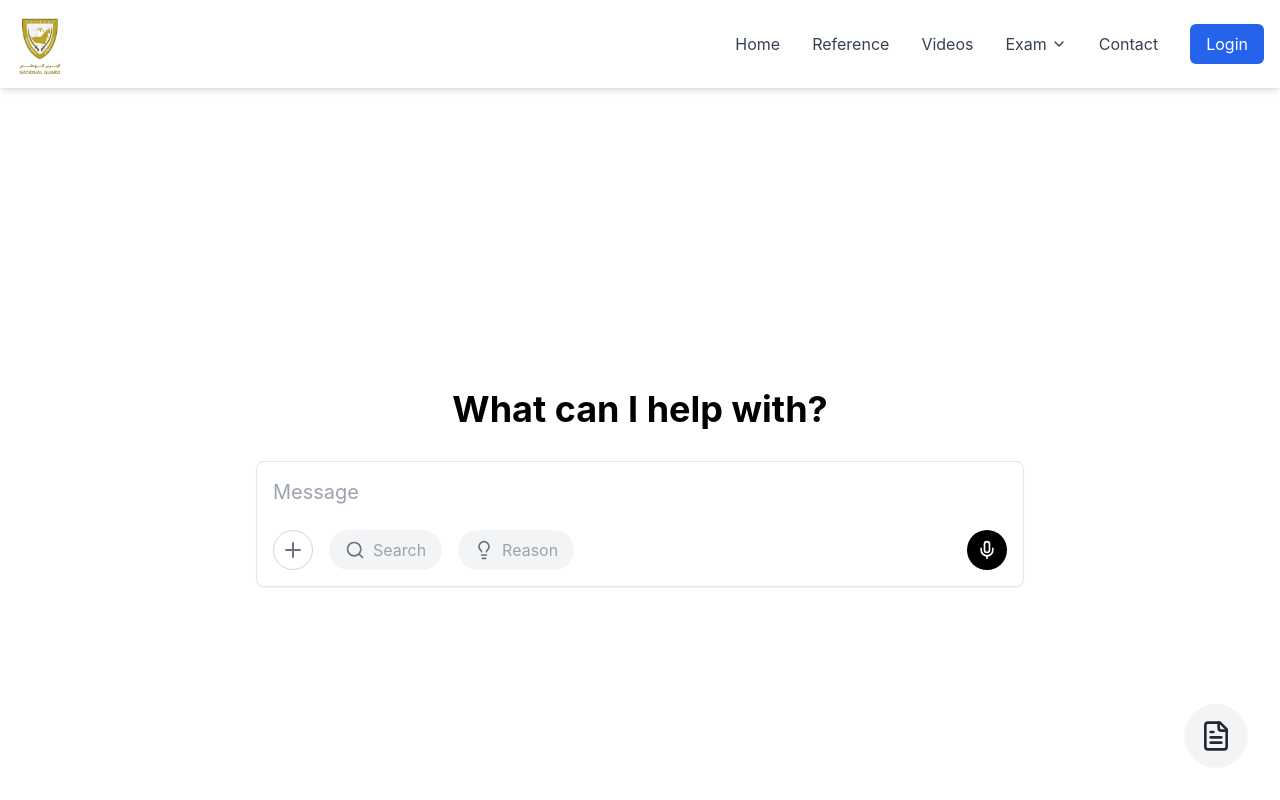
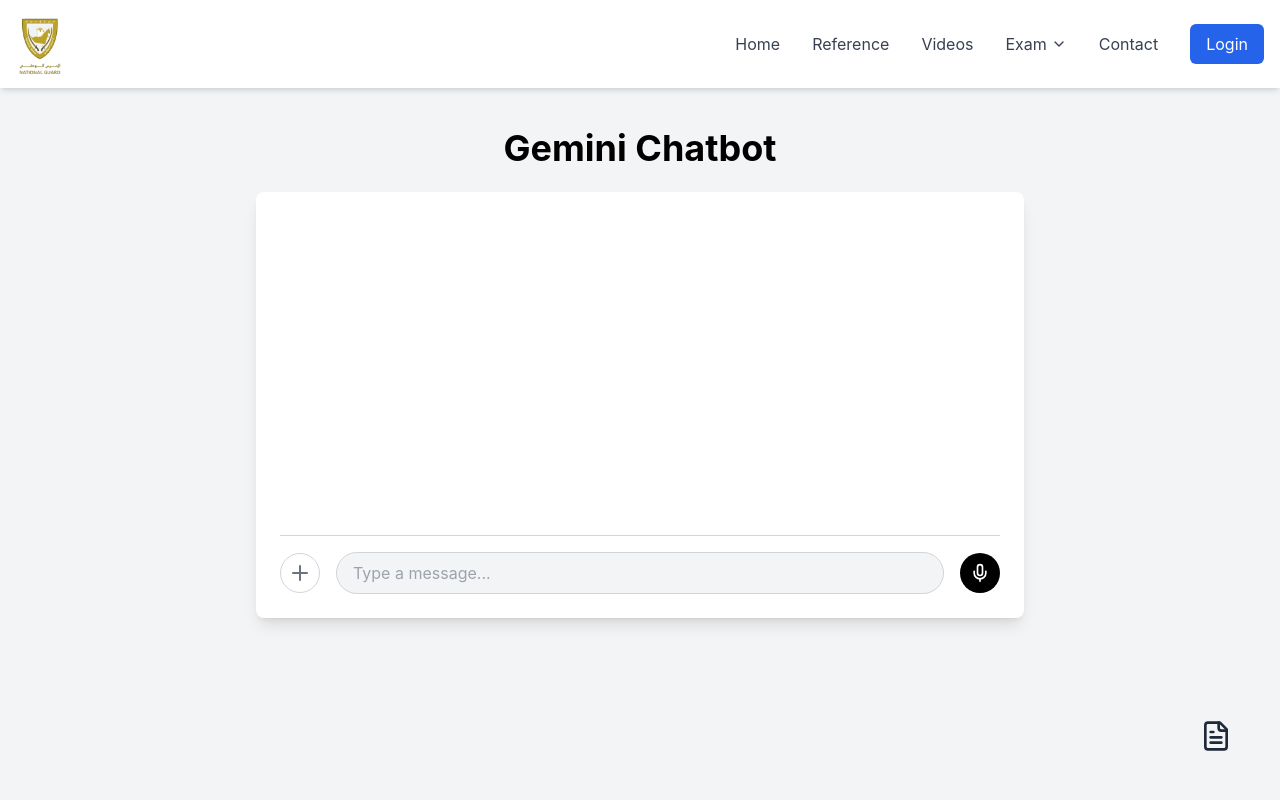
Before and after one commit to IzumiFreelance/national-guard, a React (Vite) app: page / in a window 1280 px wide. Both pictures are taken after a click on the button 1216 px from the left and 736 px from the top of the page. Shown: the top 800 px of the page. Built offline with nearby package versions, Linux system fonts and the light colour scheme.

Commit message:
Update Chat.tsx

```diff
--- a/src/components/Chat.tsx
+++ b/src/components/Chat.tsx
@@ -1,51 +1,77 @@
-
-import React, { useState } from 'react';
-import { Shield, Search, LightbulbIcon, Plus, Mic, Home, FileText, Video, FileCheck, LayoutDashboard, Link, Mail, Phone, MapPin, Lock, Facebook, Twitter, Linkedin, MessageCircle } from 'lucide-react';
-import PaperGen from './PaperGen';
+import React, { useState } from "react";
+import { Plus, Mic, Search, LightbulbIcon } from "lucide-react";
 
 function Chat() {
-  const [showPaperGen, setShowPaperGen] = useState(false);
+  const [messages, setMessages] = useState([]);
+  const [input, setInput] = useState("");
+  const [loading, setLoading] = useState(false);
 
-  if (showPaperGen) {
-    return <PaperGen />;
+  const API_KEY = "YOUR_GEMINI_API_KEY"; // Replace with your actual API key
+
+  const getTextResponse = async (prompt) => {
+    try {
+      const response = await fetch(
+        `https://generativelanguage.googleapis.com/v1beta/models/gemini-1.5-flash:generateContent?key=${API_KEY}`,
+        {
+          method: "POST",
+          headers: { "Content-Type": "application/json" },
+          body: JSON.stringify({ "contents": [{ "parts": [{ "text": prompt }] }] })
         }
+      );
+      const data = await response.json();
+      return data.candidates?.[0]?.content?.parts?.[0]?.text || "Sorry, I didn't understand that.";
+    } catch (error) {
+      return "Error: " + error.message;
+    }
+  };
+
+  const sendMessage = async () => {
+    if (!input.trim()) return;
+
+    const newMessages = [...messages, { text: input, sender: "user" }];
+    setMessages(newMessages);
+    setInput("");
+    setLoading(true);
+
+    const botResponse = await getTextResponse(input);
+    setMessages([...newMessages, { text: botResponse, sender: "bot" }]);
+    setLoading(false);
+  };
 
   return (
-    <div className="min-h-screen flex flex-col">
+    <div className="min-h-screen flex flex-col items-center bg-gray-100 py-10 px-4">
+      <h1 className="text-4xl font-bold mb-6">Gemini Chatbot</h1>
+      <div className="w-full max-w-3xl bg-white rounded-lg shadow-lg p-6">
+        <div className="messages h-80 overflow-y-auto border-b border-gray-300 pb-4 mb-4">
+          {messages.map((msg, index) => (
+            <div
+              key={index}
+              className={`p-3 my-2 rounded-lg ${msg.sender === "user" ? "bg-blue-500 text-white self-end text-right" : "bg-gray-200 text-black self-start"}`}
+            >
+              {msg.sender === "user" ? "You: " : "Bot: "} {msg.text}
+            </div>
+          ))}
+        </div>
 
-
-      {/* Main Content */}
-      <main className="flex-grow flex flex-col items-center justify-center px-4">
-        <h1 className="text-4xl font-bold mb-8 text-center">What can I help with?</h1>
-
-        {/* Message Input Box */}
-        <div className="w-full max-w-3xl bg-white rounded-lg shadow-sm border border-gray-200 p-4">
-          <div className="text-gray-400 text-xl mb-6">Message</div>
-
-          <div className="flex items-center justify-between mt-4">
         <div className="flex items-center gap-4">
           <button className="w-10 h-10 rounded-full flex items-center justify-center border border-gray-300">
             <Plus className="w-6 h-6 text-gray-500" />
           </button>
 
-              <div className="flex items-center bg-gray-100 rounded-full px-4 py-2">
-                <Search className="w-5 h-5 text-gray-500 mr-2" />
-                <span className="text-gray-400">Search</span>
-              </div>
+          <input
+            type="text"
+            className="flex-grow bg-gray-100 rounded-full px-4 py-2 border border-gray-300"
+            placeholder="Type a message..."
+            value={input}
+            onChange={(e) => setInput(e.target.value)}
+            onKeyPress={(e) => e.key === "Enter" && sendMessage()}
+          />
 
-              <div className="flex items-center bg-gray-100 rounded-full px-4 py-2">
-                <LightbulbIcon className="w-5 h-5 text-gray-500 mr-2" />
-                <span className="text-gray-400">Reason</span>
-              </div>
-            </div>
-
-            <button className="w-10 h-10 rounded-full flex items-center justify-center bg-black">
-              <Mic className="w-5 h-5 text-white" />
+          <button onClick={sendMessage} className="w-10 h-10 rounded-full flex items-center justify-center bg-black text-white">
+            {loading ? "..." : <Mic className="w-5 h-5" />}
           </button>
         </div>
       </div>
-      </main>
-
     </div>
   );
 }
```
Lines whose indentation alone changed are shown as unchanged.
